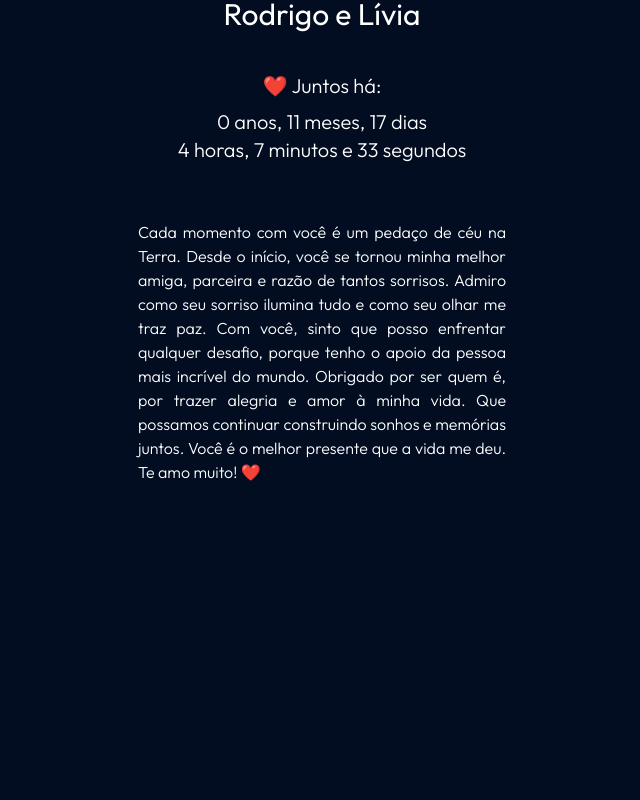
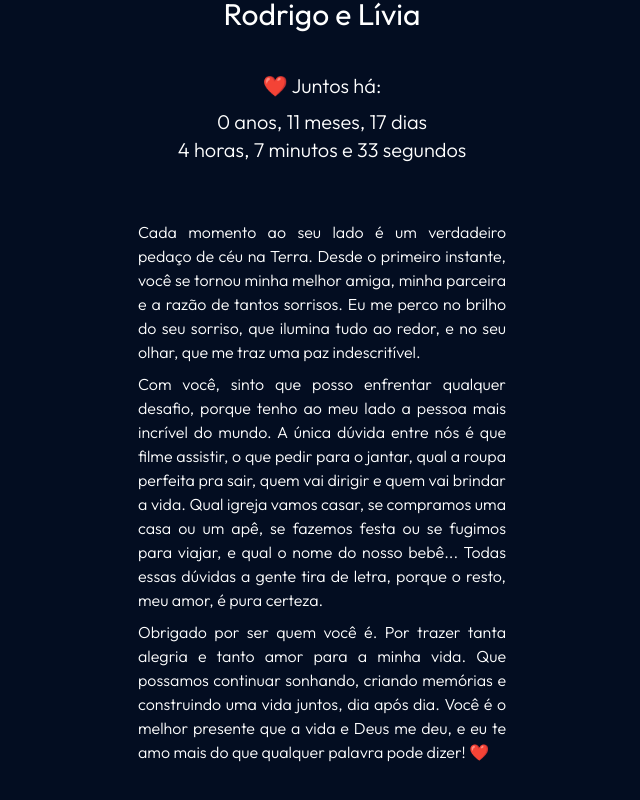
Before and after one commit to skrodrigo/Clone-loveyou-next-app, a Next.js app: page / in a window 1280 px wide. Shown: the part 568-1368 px from the top of the page, without its empty margins (318-958 px from the left). Before the commit the page ends 1132 px from the top, so only its background shows below. Built offline with nearby package versions, Linux system fonts and the light colour scheme.

Commit message:
update text

```diff
--- a/app/page.tsx
+++ b/app/page.tsx
@@ -93,16 +93,32 @@ export default function Home() {
 						transition={{ duration: 0.5, delay: 0.8 }}
 						className="p-4 rounded-lg"
 					>
-						<p className="text-justify text-base font-light">
-							Cada momento com você é um pedaço de céu na Terra. Desde o início,
-							você se tornou minha melhor amiga, parceira e razão de tantos
-							sorrisos. Admiro como seu sorriso ilumina tudo e como seu olhar me
-							traz paz. Com você, sinto que posso enfrentar qualquer desafio,
-							porque tenho o apoio da pessoa mais incrível do mundo. Obrigado
-							por ser quem é, por trazer alegria e amor à minha vida. Que
-							possamos continuar construindo sonhos e memórias juntos. Você é o
-							melhor presente que a vida me deu. Te amo muito! ❤️
-						</p>
+						<div className="space-y-2">
+							<p className="text-justify text-base font-light">
+								Cada momento ao seu lado é um verdadeiro pedaço de céu na Terra.
+								Desde o primeiro instante, você se tornou minha melhor amiga,
+								minha parceira e a razão de tantos sorrisos. Eu me perco no
+								brilho do seu sorriso, que ilumina tudo ao redor, e no seu
+								olhar, que me traz uma paz indescritível.
+							</p>
+							<p className="text-justify text-base font-light">
+								Com você, sinto que posso enfrentar qualquer desafio, porque
+								tenho ao meu lado a pessoa mais incrível do mundo. A única
+								dúvida entre nós é que filme assistir, o que pedir para o
+								jantar, qual a roupa perfeita pra sair, quem vai dirigir e quem
+								vai brindar a vida. Qual igreja vamos casar, se compramos uma
+								casa ou um apê, se fazemos festa ou se fugimos para viajar, e
+								qual o nome do nosso bebê... Todas essas dúvidas a gente tira de
+								letra, porque o resto, meu amor, é pura certeza.
+							</p>
+							<p className="text-justify text-base font-light">
+								Obrigado por ser quem você é. Por trazer tanta alegria e tanto
+								amor para a minha vida. Que possamos continuar sonhando, criando
+								memórias e construindo uma vida juntos, dia após dia. Você é o
+								melhor presente que a vida e Deus me deu, e eu te amo mais do
+								que qualquer palavra pode dizer! ❤️
+							</p>
+						</div>
 					</motion.div>
 					<motion.div
 						initial={{ y: 20, opacity: 0 }}
```
